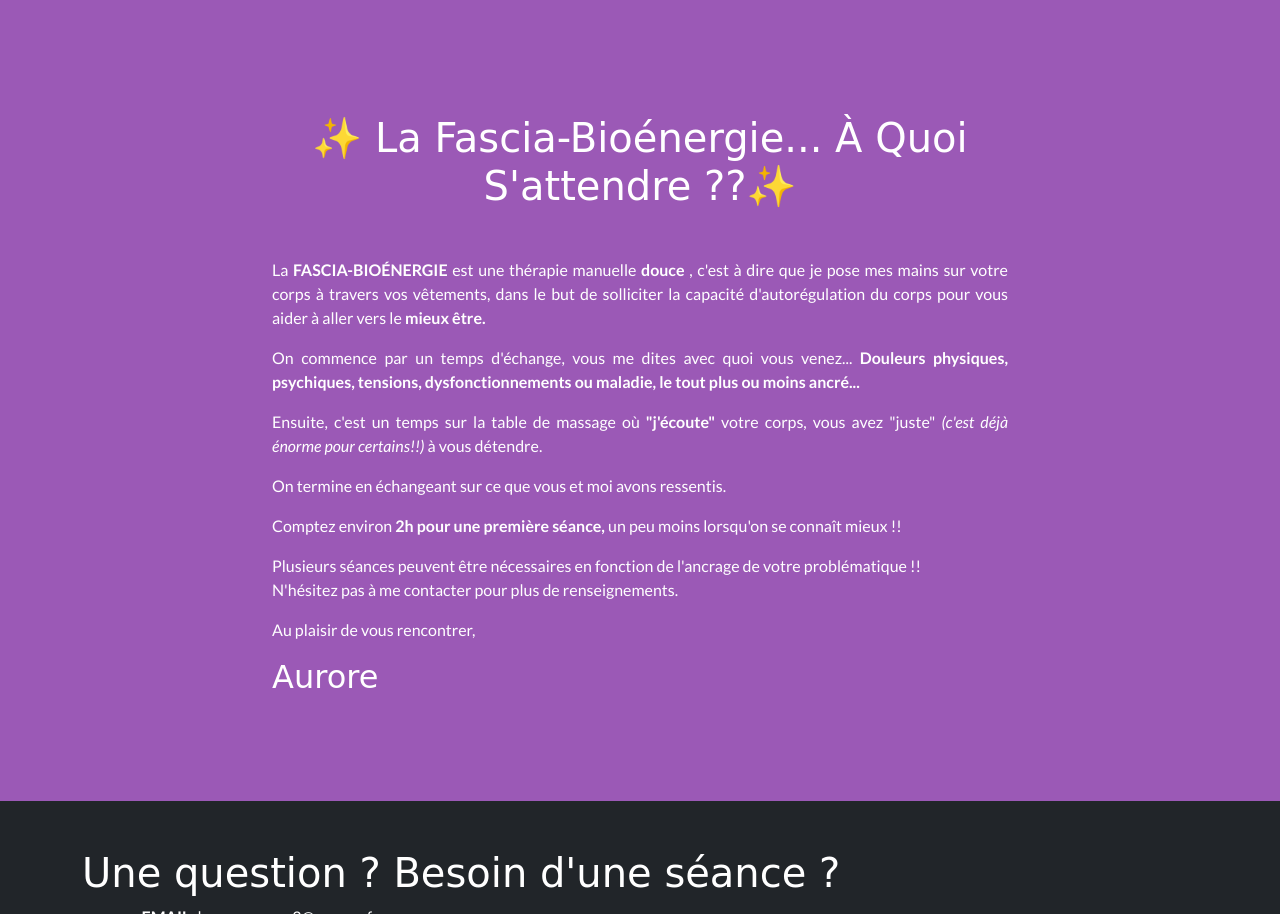
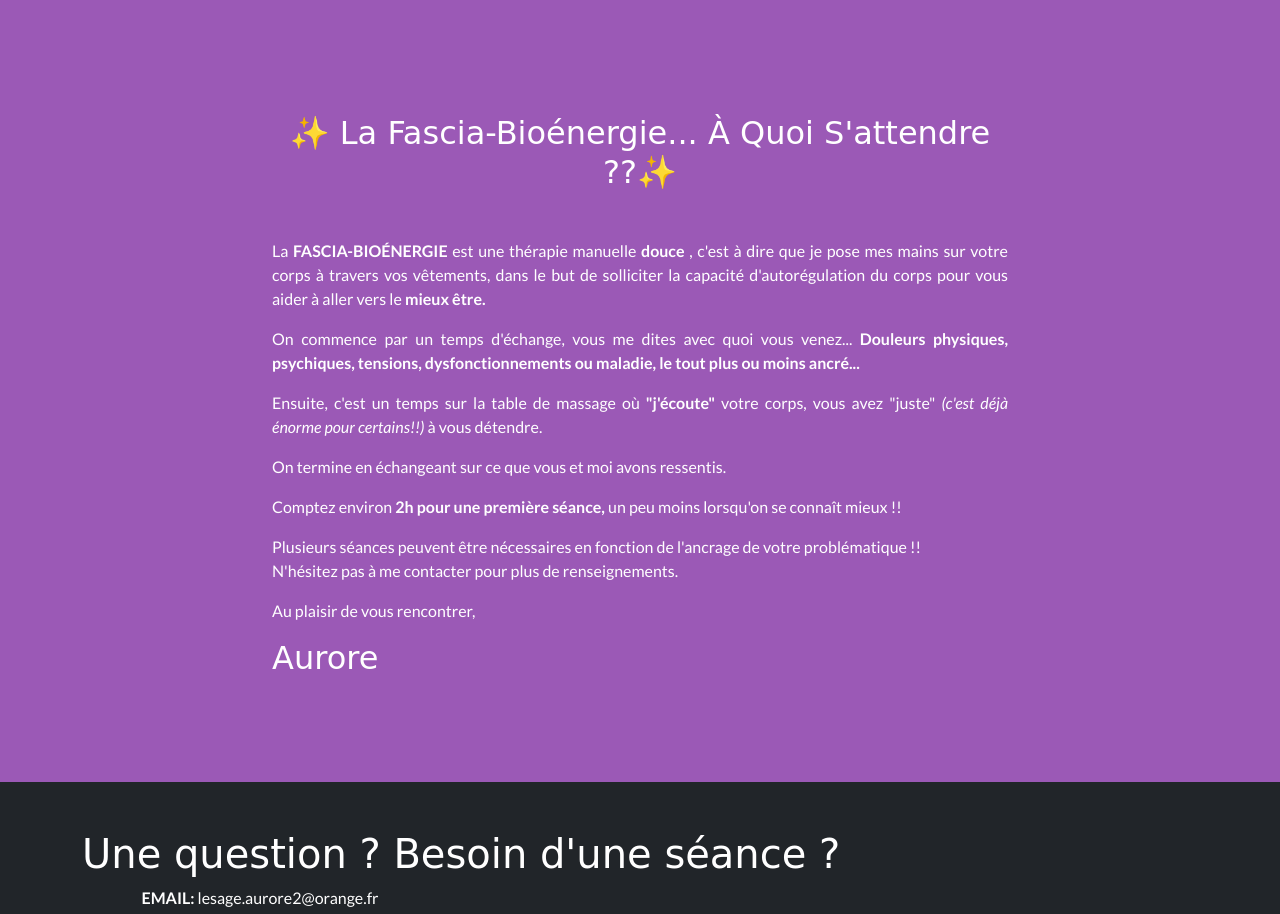
Before and after one commit to rosinalexis/aurorelesage, a plain HTML site: page index.html in a window 1280 px wide. Shown: the part 2309-3223 px from the top of the page. Drawn offline with nearby package versions, Linux system fonts and the light colour scheme; grey boxes are pictures that could not be loaded; a web font is replaced by a local one.

Commit message:
mise à jour  titre

```diff
--- a/index.html
+++ b/index.html
@@ -202,7 +202,7 @@
 
         <div class="row">
           <div class="col-lg-8 text-white text-justify mx-auto">
-            <h3 class="my-5 fs-1 text-center text-capitalize">✨ La Fascia-Bioénergie... À quoi s'attendre ??✨</h3>
+            <h3 class="my-5 fs-2 text-center text-capitalize">✨ La Fascia-Bioénergie... À quoi s'attendre ??✨</h3>
             <p>La <span class="fw-bold">FASCIA-BIOÉNERGIE</span>  est une thérapie manuelle <span class="fw-bold">douce</span> , c'est à dire que je pose mes mains sur votre corps à travers vos vêtements, dans le but de solliciter la capacité d'autorégulation du corps pour vous aider à aller vers le <span class="fw-bold">mieux être.</span> </p>
             <p>On commence par un temps d'échange, vous me dites avec quoi vous venez... <span class="fw-bold">Douleurs physiques, psychiques, tensions, dysfonctionnements ou maladie, le tout plus ou moins ancré...</span> </p>
             <p>Ensuite, c'est un temps sur la table de massage où <span class="fw-bold">"j'écoute"</span>  votre corps, vous avez "juste" <span class="fst-italic">(c'est déjà énorme pour certains!!) </span>  à vous détendre.</p>
```
